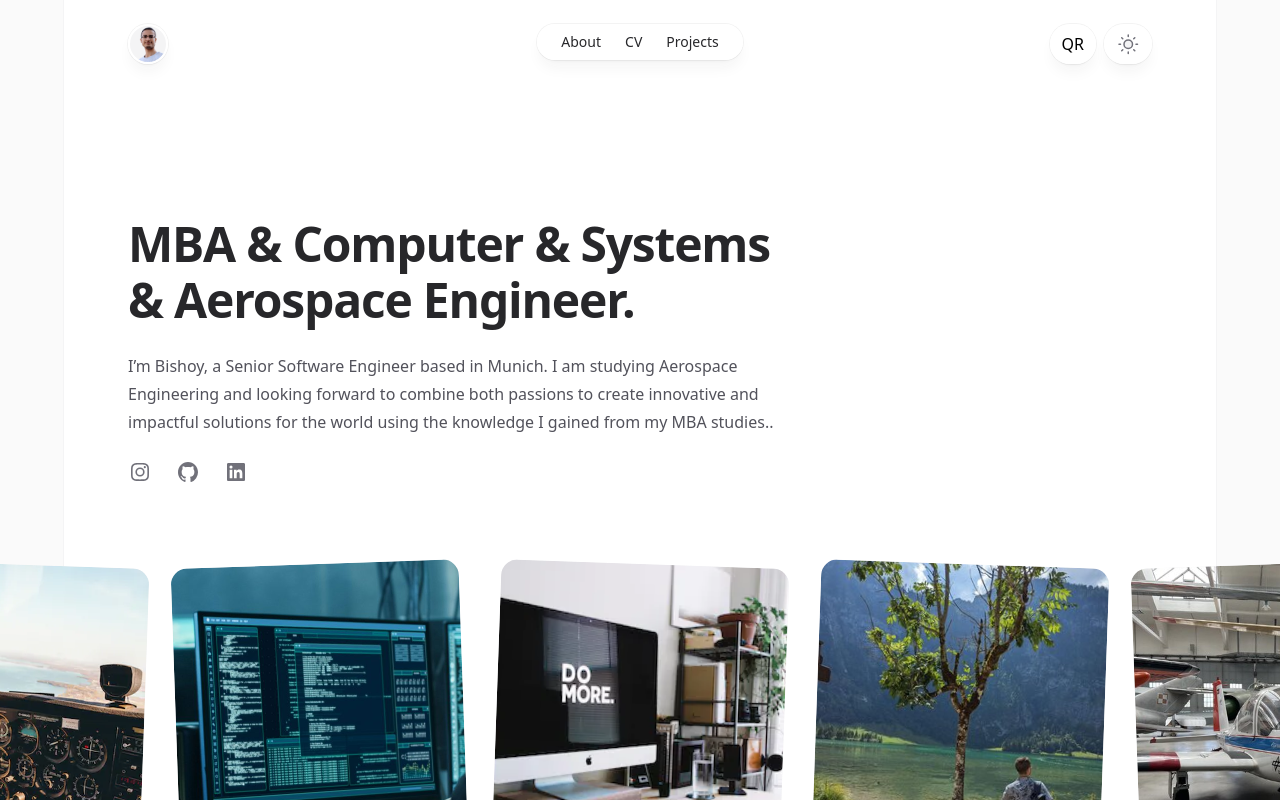
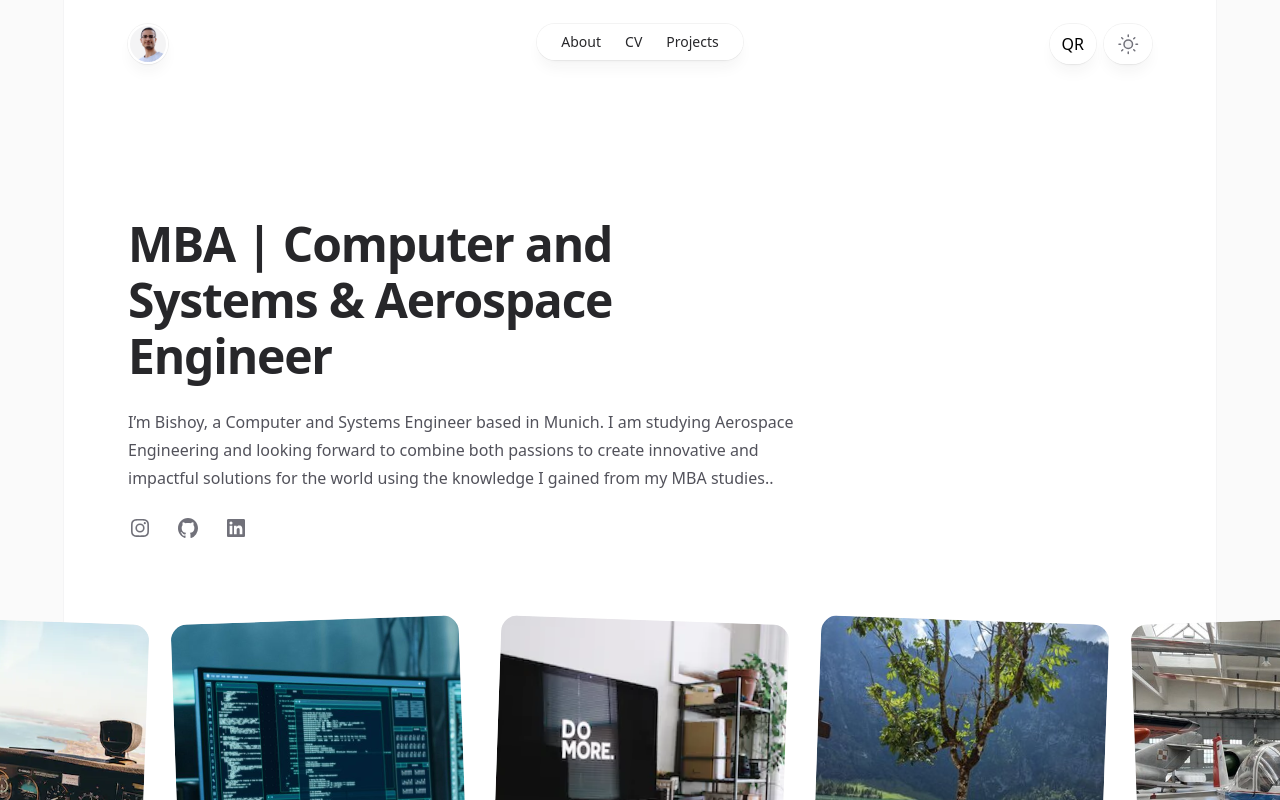
Before and after one commit to bishoy-ensoliman/bishoy-personal, a Next.js app: page / in a window 1280 px wide. Shown: the top 800 px of the page. Built offline with nearby package versions, Linux system fonts and the light colour scheme.

Commit message:
change headline

```diff
--- a/src/app/page.tsx
+++ b/src/app/page.tsx
@@ -34,10 +34,10 @@ export default function Home() {
               <div className="mx-auto max-w-2xl lg:max-w-5xl">
                 <div className="max-w-2xl">
                   <h1 className="text-4xl font-bold tracking-tight text-zinc-800 dark:text-zinc-100 sm:text-5xl">
-                    MBA & Computer & Systems & Aerospace Engineer.
+                    MBA | Computer and Systems & Aerospace Engineer
                   </h1>
                   <p className="mt-6 text-base text-zinc-600 dark:text-zinc-400">
-                    I’m Bishoy, a Senior Software Engineer based in Munich. I am studying Aerospace Engineering
+                    I’m Bishoy, a Computer and Systems Engineer based in Munich. I am studying Aerospace Engineering
                     and looking forward to combine both passions to create innovative and impactful solutions for
                     the world using the knowledge I gained from my MBA studies..
                   </p>
```
